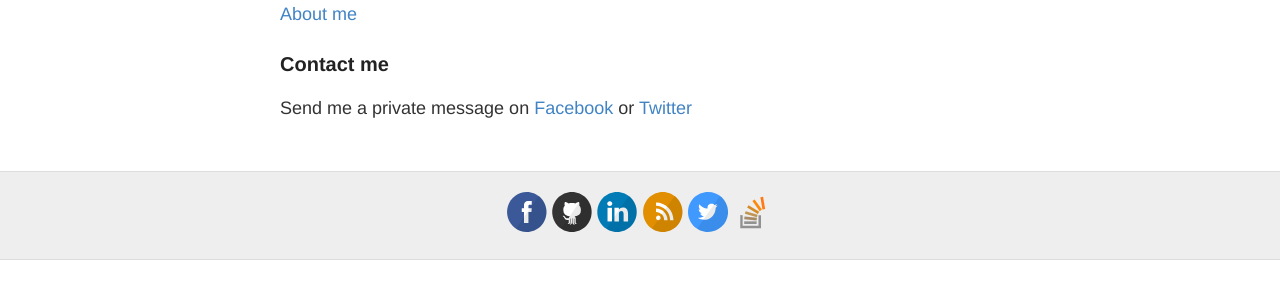
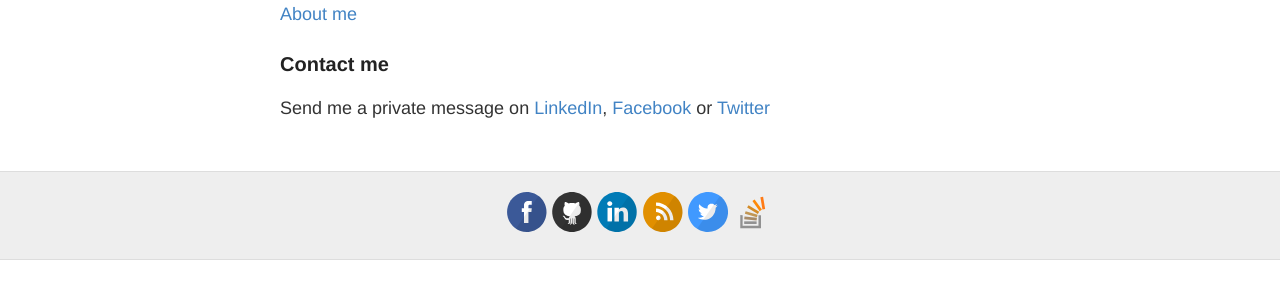
Before and after one commit to terjesandstrom/terjesandstrom.github.io, a Jekyll site: the page built from about.md, in a window 1280 px wide. Shown: the part 385-676 px from the top of the page. Built offline with Jekyll 4.4.1, drawn with Linux system fonts in a browser that asks for light colours.

Commit message:
updated links

```diff
--- a/about.md
+++ b/about.md
@@ -15,9 +15,9 @@ Go straight to the [wiki](wiki.md)
 ### More Information
 
 [Main blog](http://hermit.no)
-[About me](http://about.me/terjes)
+[About me](http://hermit.no/about)
 
 
 ### Contact me
 
-Send me a private message on [Facebook](http://facebook.com/Terje.Sandstrom) or [Twitter](http://twitter.com/OsirisTerje)
+Send me a private message on [LinkedIn](https://www.linkedin.com/in/terjesandstrom/), [Facebook](http://facebook.com/Terje.Sandstrom) or [Twitter](http://twitter.com/OsirisTerje)
```
